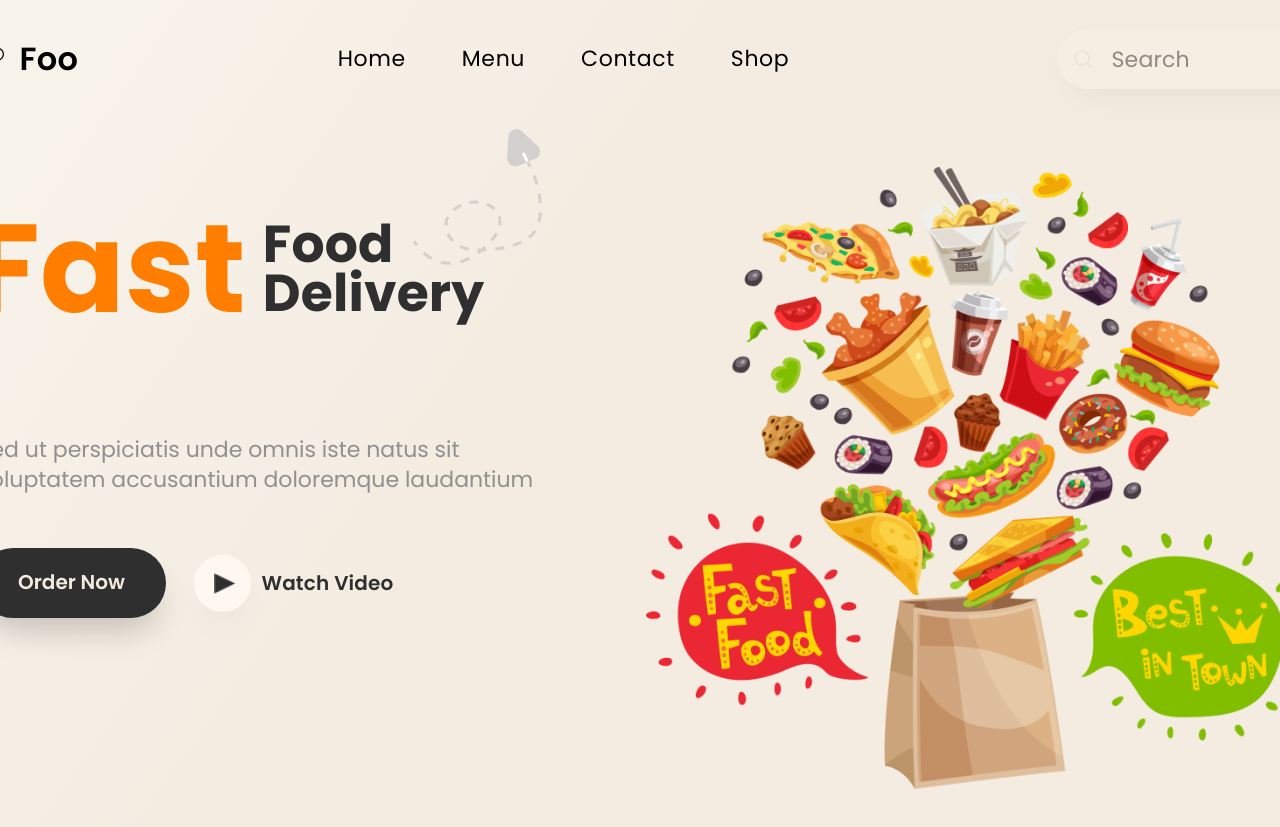
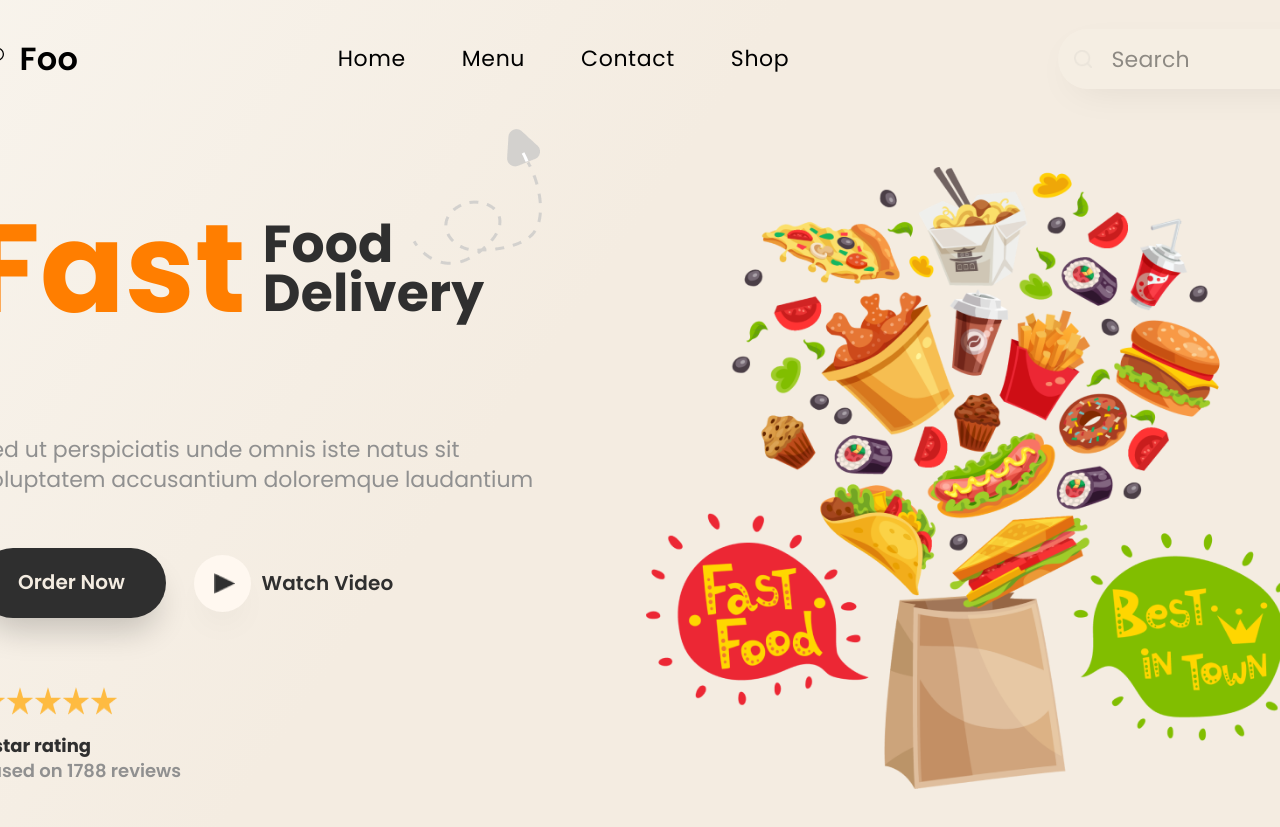
Before and after one commit to Muhammed-Halid-Gamze/React--Projects, a React (Create React App) app in the folder food-delivery-project/food-delivery-page/: page / in a window 1280 px wide. Shown: the top 827 px of the page. Built offline with nearby package versions, Linux system fonts and the light colour scheme.

Commit message:
project finished

```diff
--- a/food-delivery-project/food-delivery-page/src/components/Header/Main/Main.js
+++ b/food-delivery-project/food-delivery-page/src/components/Header/Main/Main.js
@@ -7,6 +7,7 @@ import fastFood from "../../../assets/fastfood.png";
 import arrowVector from "../../../assets/arrowVector.png";
 import vector3 from "../../../assets/Vector3.png";
 import videoArrow from "../../../assets/videoArrow.png";
+import star from "../../../assets/star.png";
 import { flexbox, textAlign } from "@mui/system";
 
 function Main() {
@@ -161,8 +162,7 @@ function Main() {
                     fontSize: "20px",
                     lineHeight: "94.8%",
                     marginTop: "25px",
-                    // paddingTop:'2px'
-                  }}
+                        }}
                 >
                   Order Now
                 </p>
@@ -217,6 +217,57 @@ function Main() {
               </Typography>
             </Box>
           </Box>
+          <Box
+            sx={{
+              // border: "1px solid black",
+              marginLeft:'93px',
+              marginTop:'69px'
+            }}
+          >
+            <Box
+              sx={{
+                width: "28px",
+                height: "28px",
+                display: "flex",
+                flexDirection: "row",
+
+              }}
+            >
+              <img src={star} alt="logo" width="100%" height="100%"/>
+              <img src={star} alt="logo" width="100%" height="100%"/>
+              <img src={star} alt="logo" width="100%" height="100%"/>
+              <img src={star} alt="logo" width="100%" height="100%"/>
+              <img src={star} alt="logo" width="100%" height="100%"/>
+
+
+
+              {/* yıldız */}
+            </Box>
+            <Box
+            sx={{
+              marginTop:'11px'
+            }}
+            >
+              <p
+              style={{
+                fontFamily:'Poppins',
+                fontStyle:'normal',
+                fontWeight:'600',
+                fontSize:'18px',
+                lineHeight:'139.8%',
+                color:'#909090'
+              }}
+              >
+                <strong
+                style={{
+                  color:'#2F2F2F'
+                }}
+                >5 star rating</strong><br/>
+                based on 1788 reviews
+              </p>
+              <br />
+            </Box>
+          </Box>
         </Grid>
         <Grid item xs={6}>
           <Box
```
